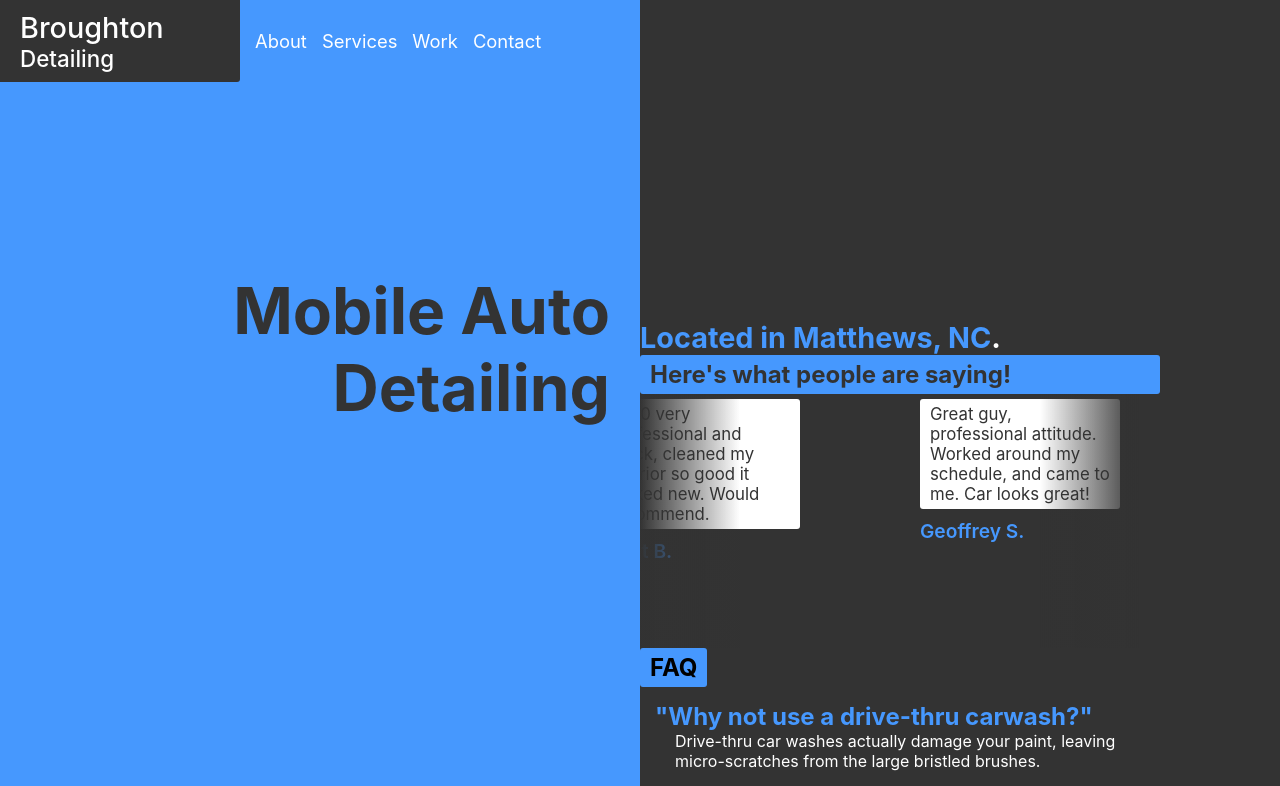
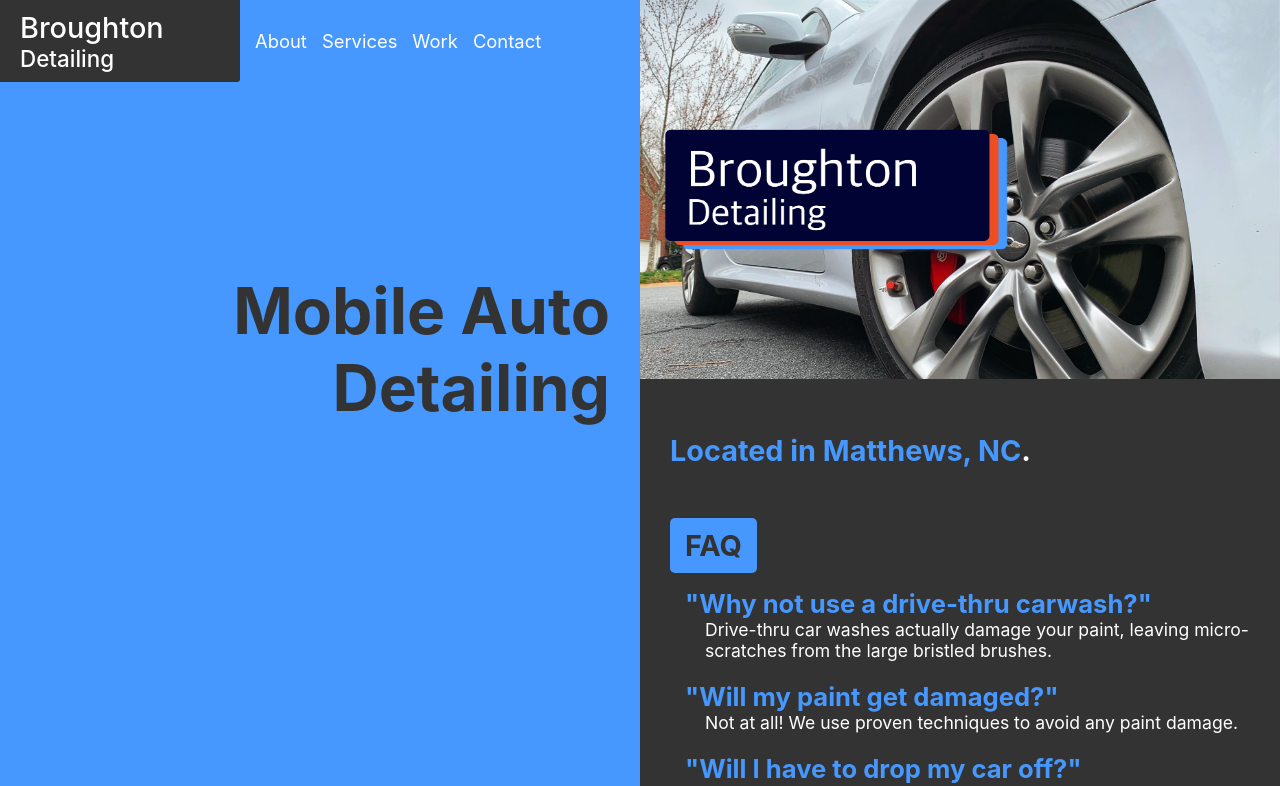
Before and after one commit to jlbroughton88/Broughton_Detailing, a React (Create React App) app in the folder client/: page / in a window 1280 px wide. Shown: the top 786 px of the page. Built offline with nearby package versions, Linux system fonts and the light colour scheme.

Commit message:
some style changes to home page

```diff
--- a/client/src/components/Home1/Home1.js
+++ b/client/src/components/Home1/Home1.js
@@ -1,4 +1,5 @@
 import React from "react";
+import titleImage from "../Images/genesisWithTitle.jpg";
 import "./Home1.scss";
 
 const Home1 = () => {
@@ -27,6 +28,10 @@ const Home1 = () => {
       name: "Kori T.",
       text:
         "Broughton Detailing did an amazing job with my husband's SUV. Jacob did a wonderful job, I will definitely be using his services again and highly recommend him for all your car cleanliness needs!"
+    },
+    {
+      name: "Luidmila B.",
+      text: "Jacob did a fantastic job cleaning my car and it’s never looked this good! Very convenient and very thorough, would 100% recommend. Thank you!"
     }
   ];
 
@@ -58,7 +63,8 @@ const Home1 = () => {
       question: "How long will the detail take??",
       answer:
         "It really depends which package is chosen, and which car, but average time ranges from about 1.5 hours to 3.5 hours."
-    }
+    },
+
   ];
 
   return (
@@ -71,9 +77,27 @@ const Home1 = () => {
         </section>
         <section className="rightSect">
           <div className="rightSectChild">
+            <div className="imgDiv">
+              <img src={titleImage} alt="Broughton Detailing"/>
+            </div>
+
             <div className="addrParent">
               <div className="addrDiv">
                 <h3 className="addrText">Located in Matthews, NC</h3>
+              </div>
+            </div>
+
+            <div className="FAQDiv">
+              <div className="FAQHeadDiv">
+                <h2 className="FAQHead">FAQ</h2>
+              </div>
+              <div className="FAQListDiv">
+                {FAQs.map(faq => (
+                  <div key={faq.question} className="faqItem">
+                    <h2 className="faqQuestion">"{faq.question}"</h2>
+                    <p className="faqAnswer">{faq.answer}</p>
+                  </div>
+                ))}
               </div>
             </div>
             <div className="reviewsParent">
@@ -91,19 +115,6 @@ const Home1 = () => {
                 </div>
               </div>
             </div>
-            <div className="FAQDiv">
-              <div className="FAQHeadDiv">
-                <h2 className="FAQHead">FAQ</h2>
-              </div>
-              <div className="FAQListDiv">
-                {FAQs.map(faq => (
-                  <div key={faq.question} className="faqItem">
-                    <h2 className="faqQuestion">"{faq.question}"</h2>
-                    <p className="faqAnswer">{faq.answer}</p>
-                  </div>
-                ))}
-              </div>
-            </div>
           </div>
         </section>
       </div>
--- a/client/src/components/Home1/Home1.scss
+++ b/client/src/components/Home1/Home1.scss
@@ -54,12 +54,39 @@
       flex-direction: column;
       align-items: flex-start;
       justify-content: flex-start;
-      padding-top: 40vh;
       position: relative;
       left: 50%;
       .rightSectChild {
         width: 100%;
+
+        .imgDiv{
+          max-width: inherit;
+          margin-bottom: 50px;
+          img{
+            width: 100%;
+            height: auto;
+            max-width: 700px;
+          }
+
+          @media(min-width: 1405px) {
+            img{
+              border-bottom-right-radius: 5px;;
+            }
+          }
+          @media(min-width: 1445px) {
+            padding-top: 30px;
+            padding-left: 30px;
+            img{
+              border-radius: 5px;
+            }
+          }
+        }
+
+
         .addrParent {
+          width: calc(100% - 30px);
+          padding-left: 30px;
+          margin-bottom: 50px;
           .addrDiv {
             .addrText {
               color: #4698fe;
@@ -82,23 +109,28 @@
         }
 
         .reviewsParent {
+          width: calc(100% - 30px);
+          padding-left: 30px;
+          max-width: 500px;
+          margin-bottom: 50px;
           .reviewsHeadDiv {
             display: flex;
             justify-content: flex-start;
             .reviewsHead {
               max-width: 500px;
-              width: calc(100% - 15px);
+              // width: calc(100% - 15px);
+              text-align: start;
               color: #333;
+              font-size: 1.8rem;
               background: #4698fe;
-              padding: 5px 10px;
-              border-radius: 3px;
+              padding: 10px 15px;
+              border-radius: 5px;
+              margin-bottom: 10px;
             }
           }
           .reviewsDiv {
-            max-width: 500px;
-            width: calc(100% - 15px);
+
             overflow: hidden;
-            // padding: 15px 20px;
             display: flex;
             position: relative;
 
@@ -128,7 +160,7 @@
               flex-direction: row;
               align-items: flex-start;
               width: 1500px;
-              animation: scrollRevs 40s linear infinite;
+              animation: scrollRevs 53s linear infinite;
               .revItem {
                 margin-left: 100px;
                 padding: 5px 10px;
@@ -144,8 +176,22 @@
                 }
                 .revName {
                   font-size: 1.2rem;
-                  font-weight: 600;
+                  font-weight: 700;
                   color: #4698fe;
+                }
+              }
+            }
+          }
+
+          @media(min-width: 1050px) {
+            max-width: 650px;
+            .reviewsDiv{
+              .reviewsScroll{
+                .revItem{
+                  width: 275px;
+                  .revText{
+                    font-size: 1.1rem;
+                  }
                 }
               }
             }
@@ -153,15 +199,18 @@
         }
 
         .FAQDiv {
-          max-width: 500px;
-          width: calc(100% - 15px);
+          width: calc(100% - 30px);
+          padding-left: 30px;
+          margin-bottom: 50px;
           .FAQHeadDiv {
             display: flex;
             justify-content: flex-start;
             .FAQHead {
+              color: #333;
+              font-size: 1.8rem;
               background: #4698fe;
-              padding: 5px 10px;
-              border-radius: 3px;
+              padding: 10px 15px;
+              border-radius: 5px;
             }
           }
           .FAQListDiv {
@@ -175,6 +224,19 @@
               .faqAnswer {
                 margin-left: 20px;
                 color: #ffffff;
+              }
+            }
+          }
+          @media(min-width: 1050px) {
+            max-width: 650px;
+            .FAQListDiv{
+              .faqItem{
+                .faqQuestion{
+                  font-size: 1.6rem;
+                }
+                .faqAnswer{
+                  font-size: 1.1rem;
+                }
               }
             }
           }
@@ -211,7 +273,6 @@
         justify-content: center;
         padding-left: 0;
         left: 0;
-        top: 180px;
        padding-top: 0;
         .rightSectChild {
           display: flex;
```
Also changed, not shown: client/src/components/Images/genesisWithTitle.jpg (added), 18 other files (tests, documents, lock files or other folders).
